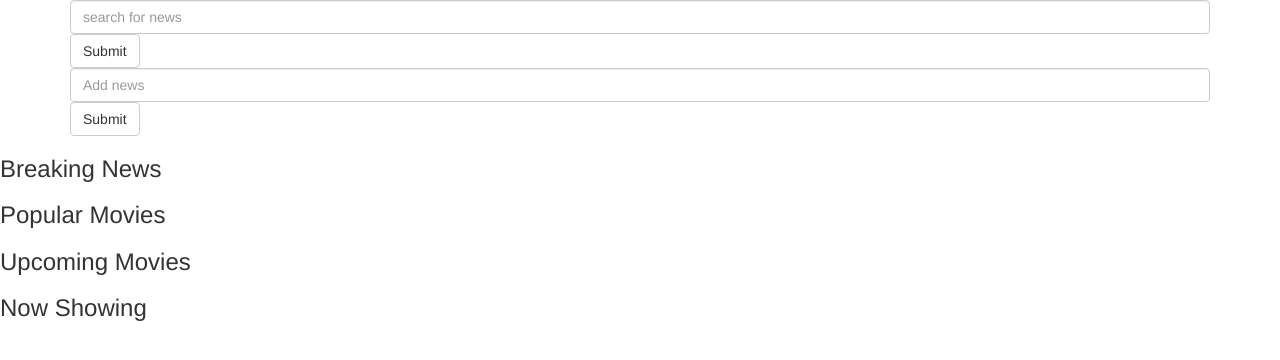
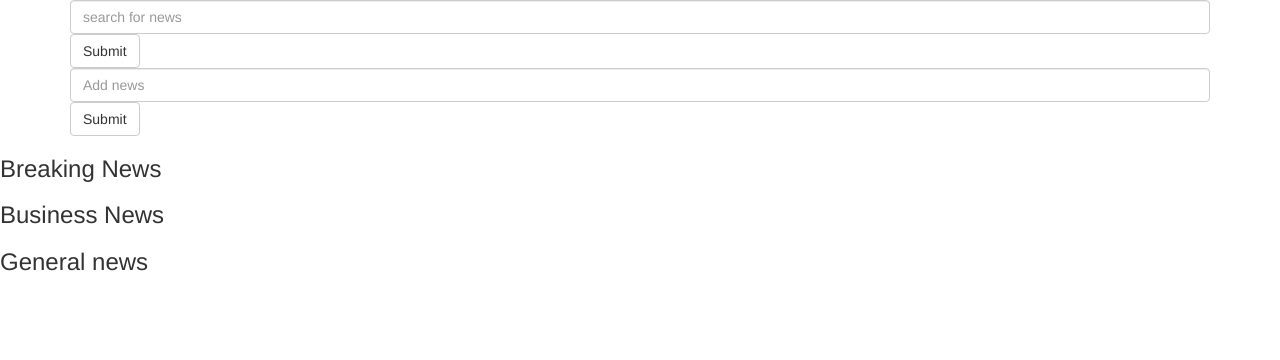
Before and after one commit to theonilahtash/News-Highlights, a Python web app: template app/templates/index.html in a window 1280 px wide. Shown: the top 360 px of the page. Run offline with Jinja, Linux system fonts and the light colour scheme; the template is opened without the code that fills it, so the values that code supplies are empty; some libraries are stand-ins or nearby versions.

Commit message:
add different news source sections that users can access and view

```diff
--- a/app/templates/index.html
+++ b/app/templates/index.html
@@ -36,26 +36,18 @@
         <li>{{ macro.displayNewsList(Breaking)}}</li>
         {% endfor %}
     </ul>
-    <!-- Popular movie -->
-    <h3> Popular Movies</h3>
+    <!-- Business news  -->
+    <h3> Business News</h3>
     <ul>
-        {% for popular_movie in popular %}
-        <li>{{ macro.displayMovieList(upcoming)}}</li>
+        {% for Business_news in Business %}
+        <li>{{ macro.displayNewsList(Business)}}</li>
         {% endfor %}
     </ul>
-
-    <!-- Upcoming movie  -->
-    <h3> Upcoming Movies </h3>
+    <!-- General news -->
+    <h3>General news</h3>
     <ul>
-        {% for upcoming_movie in upcoming %}
-        <li>{{ upcoming_movie.title}}</li>
-        {% endfor %}
-    </ul>
-    <!-- Now showing movie -->
-    <h3>Now Showing</h3>
-    <ul>
-        {% for now_showing_movie in now_showing %}
-        <li>{{ macro.displayMovieList(now_showing)}}</li>
+        {% for General_news in General %}
+        <li>{{ macro.displayNewsList(General)}}</li>
         {% endfor %}
     </ul>
     {% endblock %}
```
